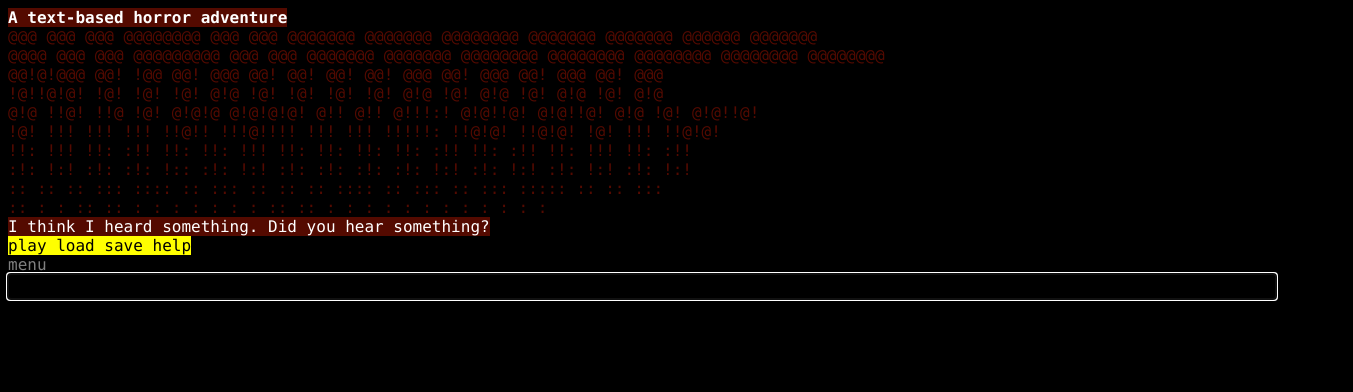
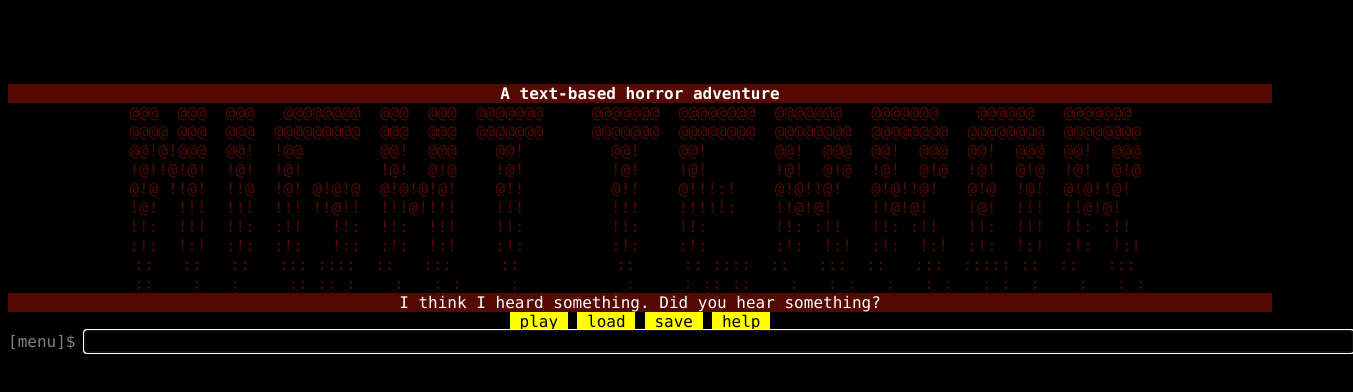
Before and after one commit to Armen138/night_terror, a website: page index.html in a window 1280 px wide. Shown: the whole page, 1353 px wide, since content can reach past the window. Drawn offline with nearby package versions, Linux system fonts and the light colour scheme.

Commit message:
Fixed web client whitespace rendering issues

```diff
--- a/game/webloader.js
+++ b/game/webloader.js
@@ -7,6 +7,18 @@ class WebLoader {
   constructor() {
     this.files = {};
     // console.log(yaml);
+  }
+
+  save() {
+    localStorage.files = JSON.stringify(this.files);
+  }
+
+  load() {
+    if (localStorage.files) {
+      this.files = JSON.parse(localStorage.files);
+    } else {
+      throw (new Error('Failed to load game'));
+    }
   }
 
   get(filename) {
--- a/game/webrenderer.js
+++ b/game/webrenderer.js
@@ -44,7 +44,7 @@ class WebRenderer {
         const input = this.input.value.split(' ');
         const command = input.shift();
         const args = input.join(' ');
-        this.text(`>> ${this.input.value}`);
+        this.text(`${this.title}${this.input.value}`);
         this.input.value = '';
         if (!this.commands[command]) {
           if (this.commands.help) {
@@ -56,18 +56,20 @@ class WebRenderer {
       }
     });
 
-    const prompt = document.createElement('div');
-    prompt.innerHTML = this.title;
-    this.container.appendChild(prompt);
+    // const prompt = document.createElement('div');
+    // prompt.innerHTML = this.title;
+    // this.container.appendChild(prompt);
     noop();
   }
 
   prompt(promptString) {
-    this.title = promptString;
+    this.title = `[${promptString}]$ `;
+    document.querySelector('#delimiter').innerHTML = this.title;
   }
 
   clear() {
     this.messages = [];
+    this.container.innerHTML = '';
   }
 
   register(commands, autocomplete) {
@@ -77,7 +79,11 @@ class WebRenderer {
 
   style(text, style) {
     if (!text) return '';
-    const span = document.createElement('span');
+    let elementType = 'span';
+    if (style && style['text-align']) {
+      elementType = 'div';
+    }
+    const span = document.createElement(elementType);
     let styleAttribute = '';
     for (const item in style) {
       if (Object.prototype.hasOwnProperty.call(style, item)) {
--- a/index.html
+++ b/index.html
@@ -7,19 +7,21 @@
             html {
                 color: grey;
                 background-color: black;
-                font-family: "Lucida Console", Monaco, monospace
+                font-family: "Lucida Console", Monaco, monospace;
+                white-space: pre;
+                overflow-x: hidden;
             }
             input {
                 width: 100%;
                 border: none;
                 color: gray;
                 background: black;
-                font-size: 20px;
+                font-size: 18px;
+                height: 19px;
             }
         </style>
     </head>
     <body>
-        <div id='game'></div>
-        <input type='text' id='prompt'>
+        <div id='game'></div><span id="delimiter"></span><input type='text' id='prompt'>
     </body>
 </html>
--- a/web.js
+++ b/web.js
@@ -7,6 +7,11 @@ import WebLoader from './game/webloader.js';
 
 const loader = new WebLoader();
 const game = new Game(new WebRenderer(), loader);
+
+// it's all input baby
+window.addEventListener('click', () => {
+  document.querySelector('#prompt').focus();
+});
 
 function main(menu, death) {
   menu.on('play', game.play.bind(game));
```
